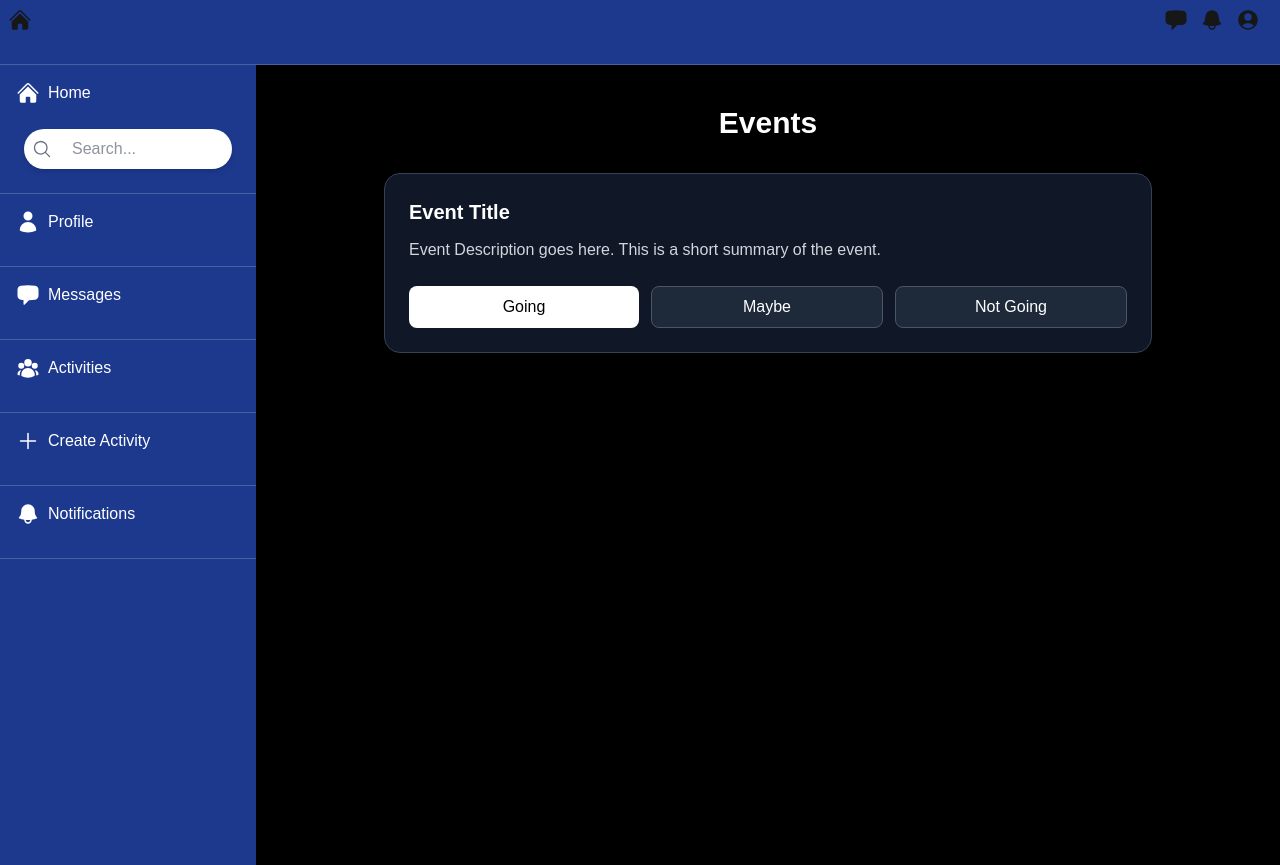
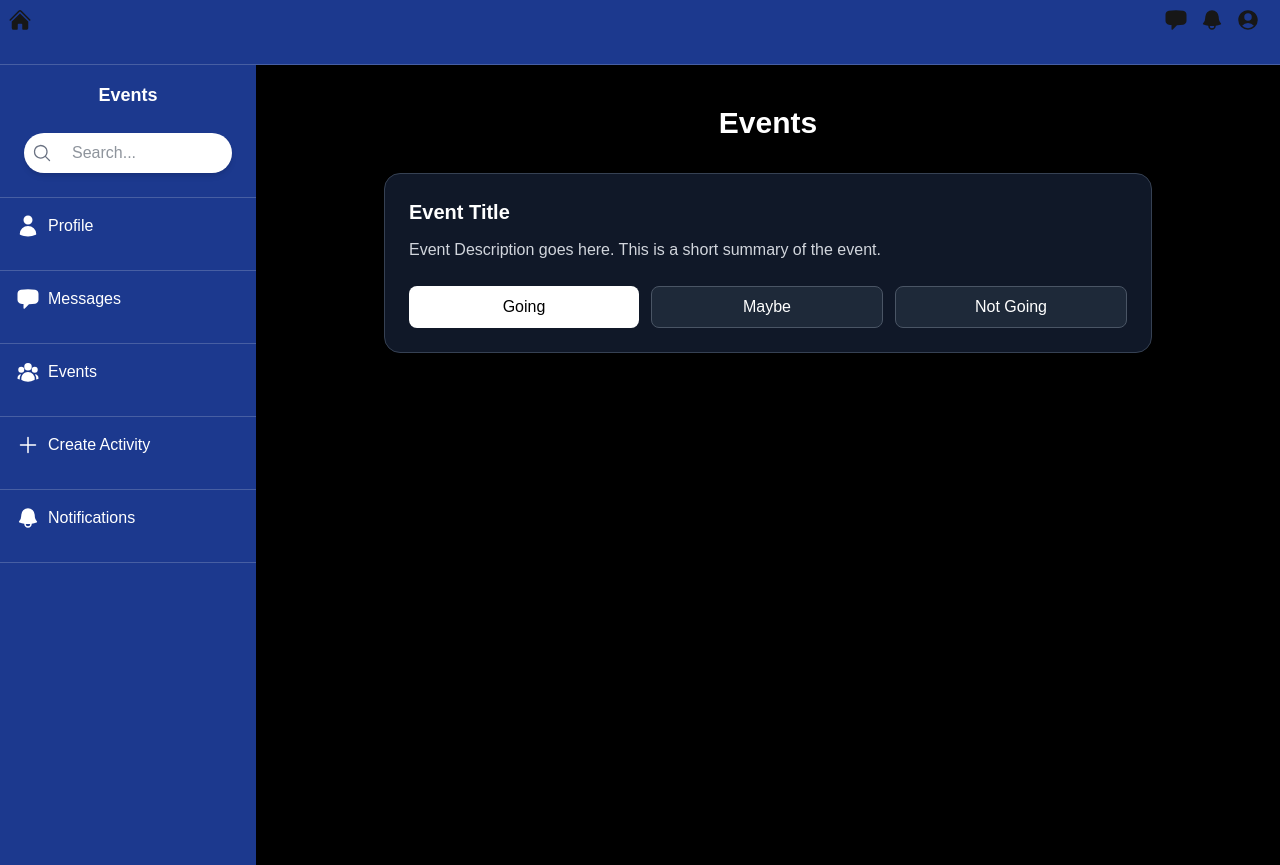
Before and after one commit to anamivale/glowing-sniffle, a Next.js app: page /events in a window 1280 px wide. Built offline with nearby package versions, Linux system fonts and the light colour scheme.

Commit message:
refactor: rename page from activities to events

```diff
--- a/src/app/components/sidebar.jsx
+++ b/src/app/components/sidebar.jsx
@@ -11,7 +11,7 @@ import {
 export default function Sidebar() {
 
   const pathname = (usePathname() || "").replace(/\/$/, "");
-  const isEventsPage = pathname === "/activities";
+  const isEventsPage = pathname === "/events";
 
 
   return (
@@ -22,7 +22,7 @@ export default function Sidebar() {
         <li className="p-4 border-b border-gray-100/20">
           {
             isEventsPage ? (
-              <h2 className="text-lg font-bold mb-4 text-center">Activities</h2>
+              <h2 className="text-lg font-bold mb-4 text-center">Events</h2>
 
             ) : (
               <Link href="/" className="flex w-full  pb-4 items-center">
@@ -43,8 +43,8 @@ export default function Sidebar() {
           </Link>
         </li>
         <li className="p-4 border-b border-gray-100/20">
-          <Link href="/activities" className="flex w-full  pb-4 items-center">
-            <UserGroupIcon className="h-6 w-6 mr-2" /> Activities
+          <Link href="/events" className="flex w-full  pb-4 items-center">
+            <UserGroupIcon className="h-6 w-6 mr-2" /> Events
           </Link>
         </li>
         <li className="p-4 border-b border-gray-100/20">
```
